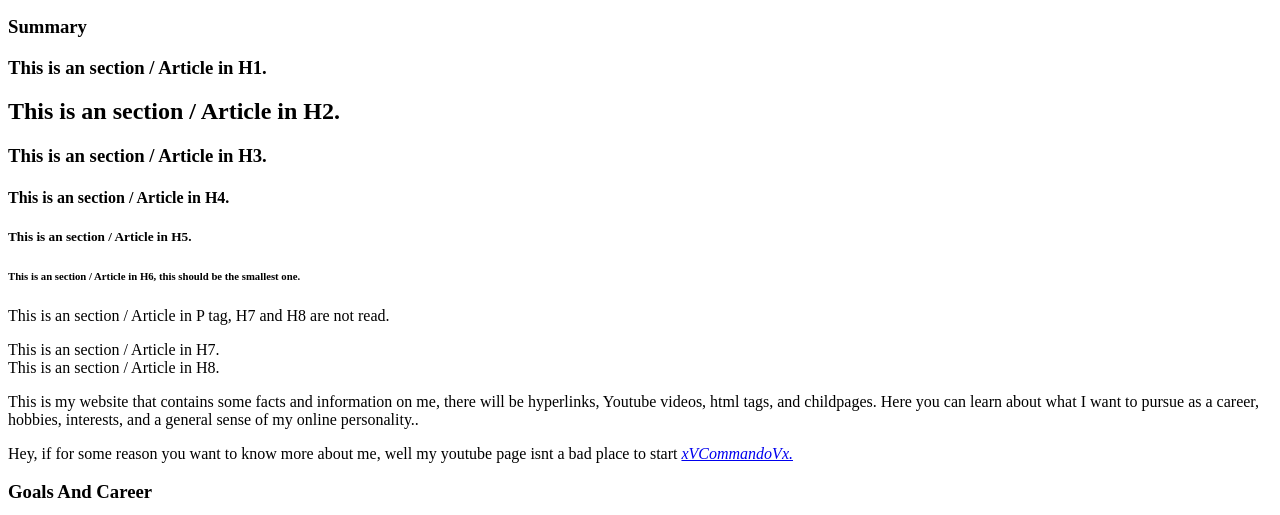
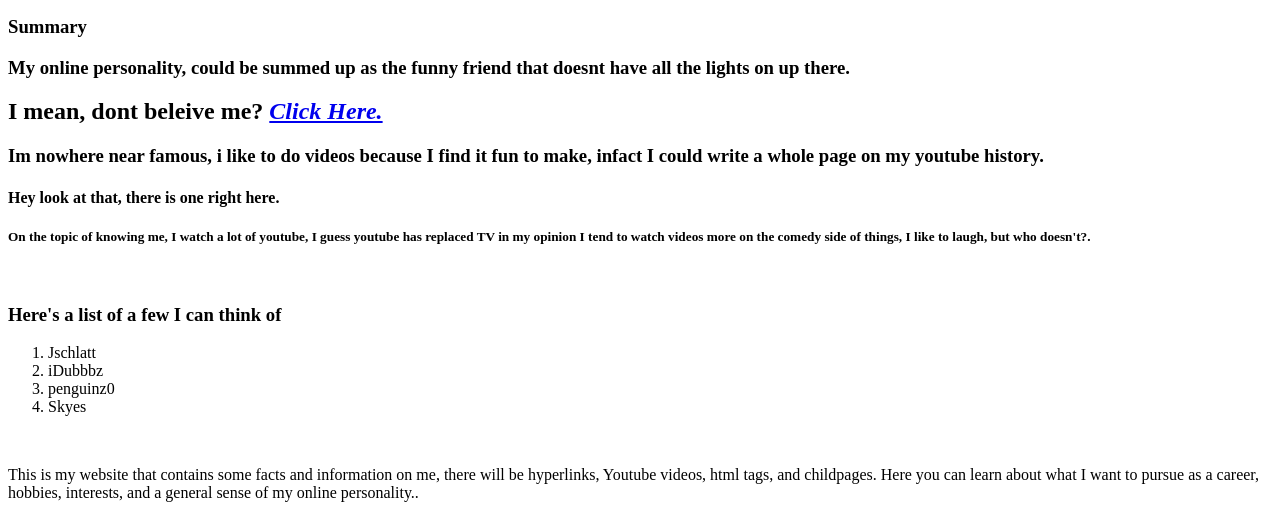
Before and after one commit to Rogerpng/Who-am-I, a plain HTML site: page index.html in a window 1280 px wide. Shown: the part 210-725 px from the top of the page. Drawn offline with Linux system fonts and the light colour scheme.

Commit message:
Update index.html

```diff
--- a/index.html
+++ b/index.html
@@ -32,16 +32,19 @@
       <section>
         <h3>Summary</h3>
       <article>
-        <h1>This is an section / Article in H1.</h1>
-        <h2>This is an section / Article in H2.</h2>
-        <h3>This is an section / Article in H3.</h3>
-        <h4>This is an section / Article in H4.</h4>
-        <h5>This is an section / Article in H5.</h5>
-        <h6>This is an section / Article in H6, this should be the smallest one.</h6>
-        <p>This is an section / Article in P tag, H7 and H8 are not read.</p>
-        <h7>This is an section / Article in H7.</h7>
+        <h1>My online personality, could be summed up as the funny friend that doesnt have all the lights on up there.</h1>
+        <h2>I mean, dont beleive me? <strong><em><a href="https://www.youtube.com/watch?v=EayCreVJogY" target="_blank">Click Here.</a></em></strong></h2>
+        <h3>Im nowhere near famous, i like to do videos because I find it fun to make, infact I could write a whole page on my youtube history.</h3>
+        <h4>Hey look at that, there is one right here.</h4>
+        <h5>On the topic of knowing me, I watch a lot of youtube, I guess youtube has replaced TV in my opinion I tend to watch videos more on the comedy side of things, I like to laugh, but who doesn't?.</h5>
         <br>
-        <h8>This is an section / Article in H8.</h8>
+        <h1>Here's a list of a few I can think of</h1>
+        <ol>
+          <li>Jschlatt
+          <li>iDubbbz
+          <li>penguinz0
+          <li>Skyes
+        </ol>
         <br>
         <p>This is my website that contains some facts and information on me, there will be hyperlinks, Youtube videos, html tags, and childpages. Here you can learn about what I want to pursue as a career, hobbies, interests, and a general sense of my online personality..</p>
       </article>
```
